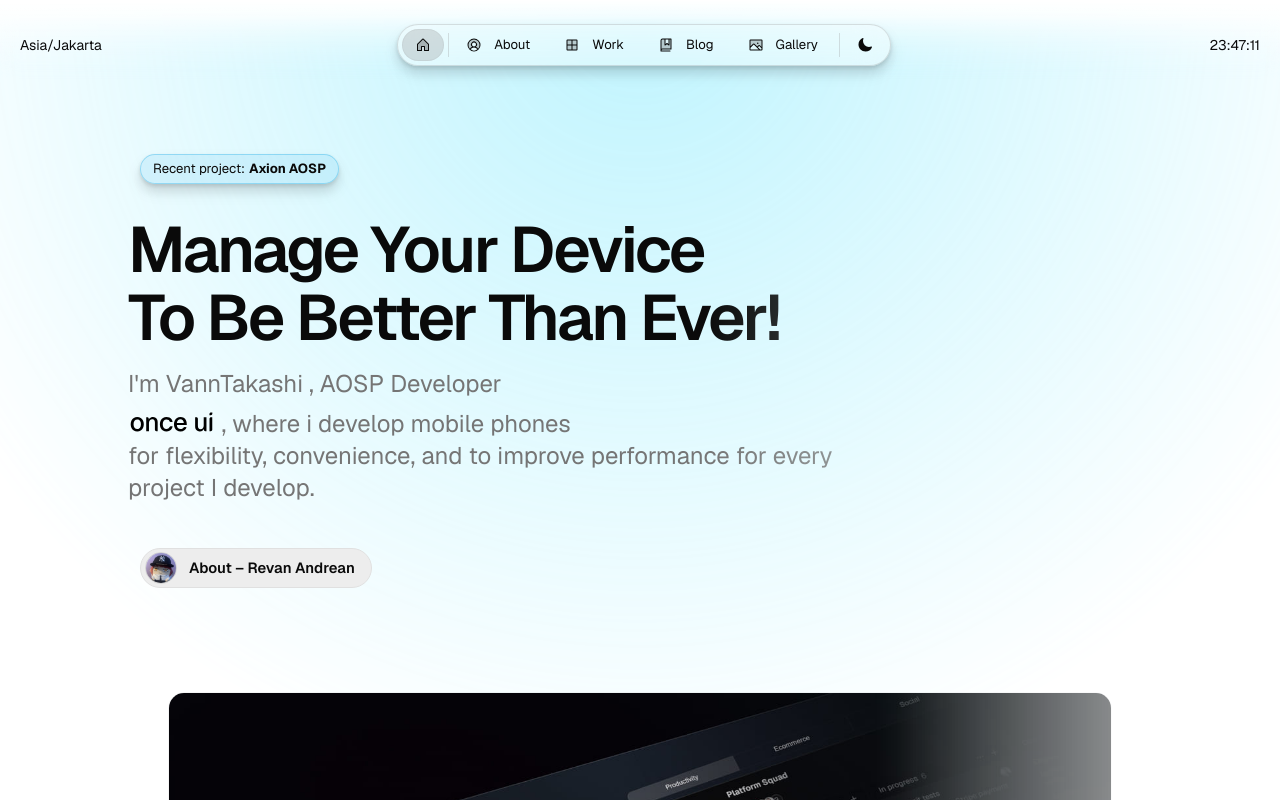
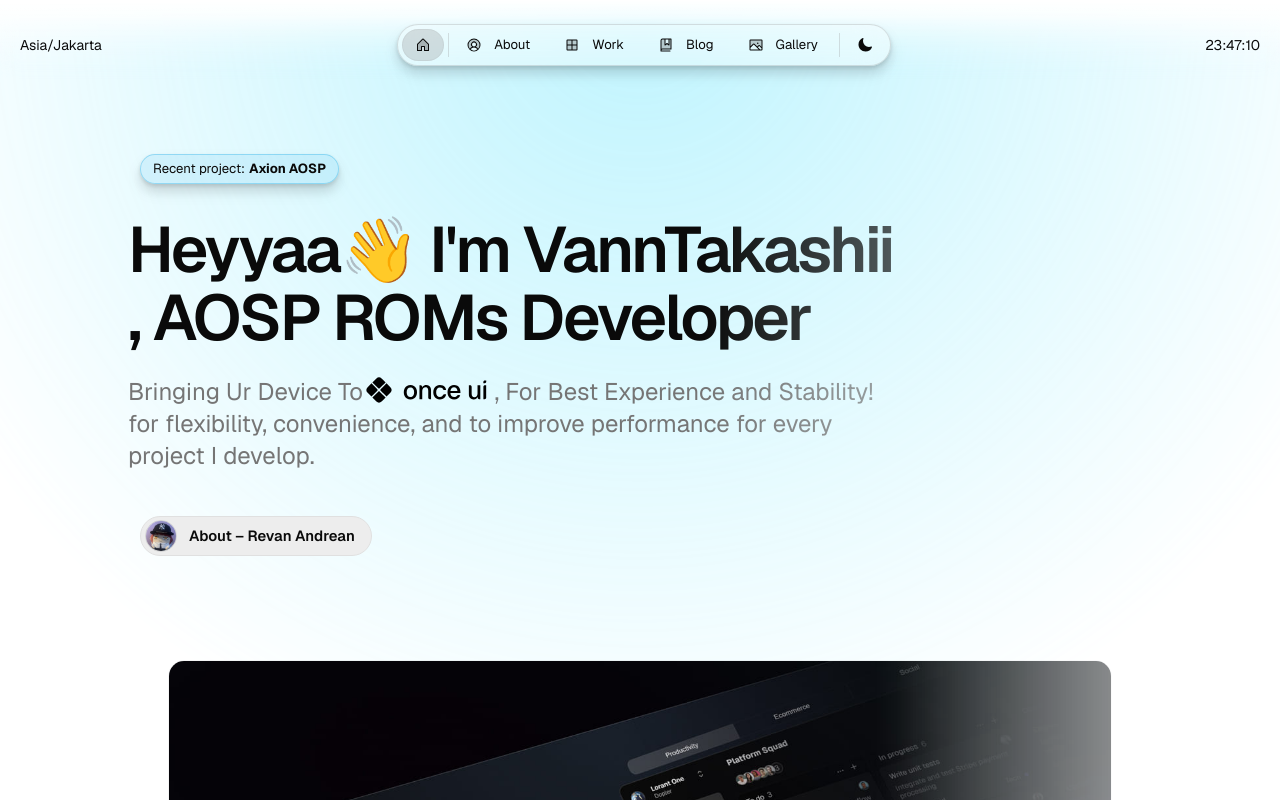
Before and after one commit to VannTakashi/portfolio, a Next.js app: page / in a window 1280 px wide. Shown: the top 800 px of the page. Built offline with nearby package versions, Linux system fonts and the light colour scheme.

Commit message:
Changing Profiles [3/?]
Signed-off-by: VannTakashi <andreanrevan276@gmail.com>

```diff
--- a/src/app/resources/content.js
+++ b/src/app/resources/content.js
@@ -55,7 +55,7 @@
   label: "Home",
   title: `${person.name}'s Portfolio`,
   description: `Portfolio website showcasing my work as a ${person.role}`,
-  headline: <>Manage Your Device To Be Better Than Ever!</>,
+  headline: <>Heyyaa👋 I'm VannTakashii , AOSP ROMs Developer</>,
   featured: {
     display: true,
     title: <>Recent project: <strong className="ml-4">Axion AOSP</strong></>,
@@ -63,7 +63,7 @@
   },
   subline: (
     <>
-      I'm VannTakashi , AOSP Developer<Logo icon={false} style={{ display: "inline-flex", top: "0.25em", marginLeft: "-0.25em" }}/>, where i develop mobile phones
+      Bringing Ur Device To <Logo icon={true} style={{ display: "inline-flex", top: "0.25em", marginLeft: "-0.25em" }}/>, For Best Experience and Stability!
       <br /> for flexibility, convenience, and to improve performance for every project I develop.
     </>
   ),
```
